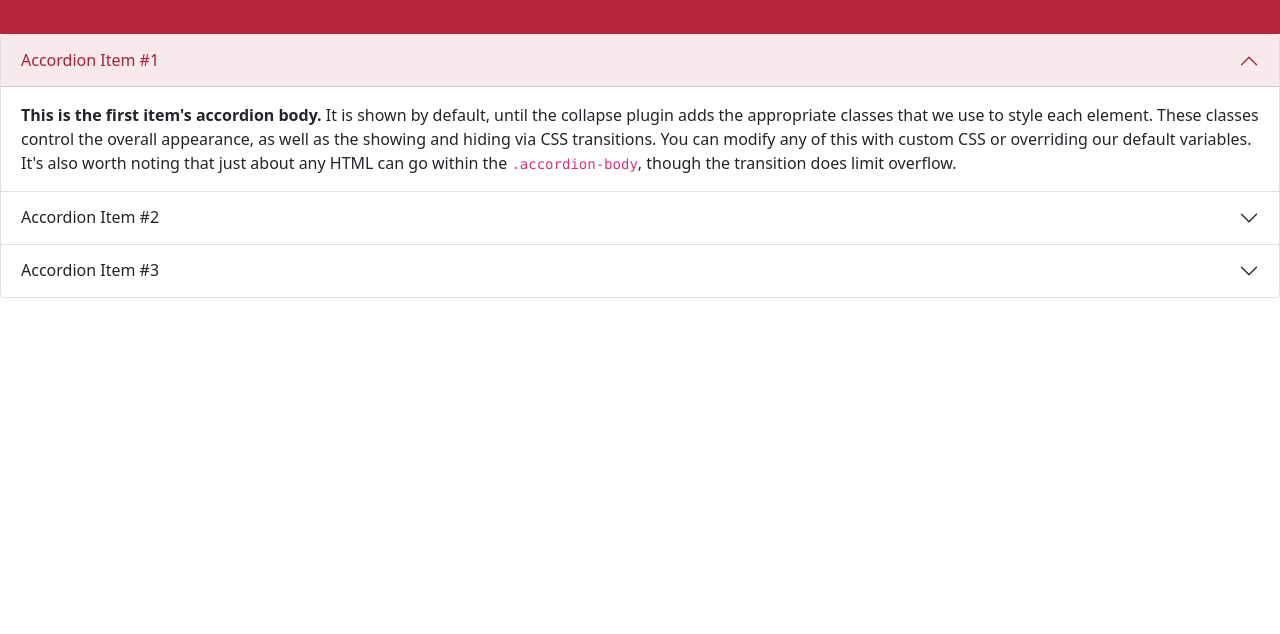
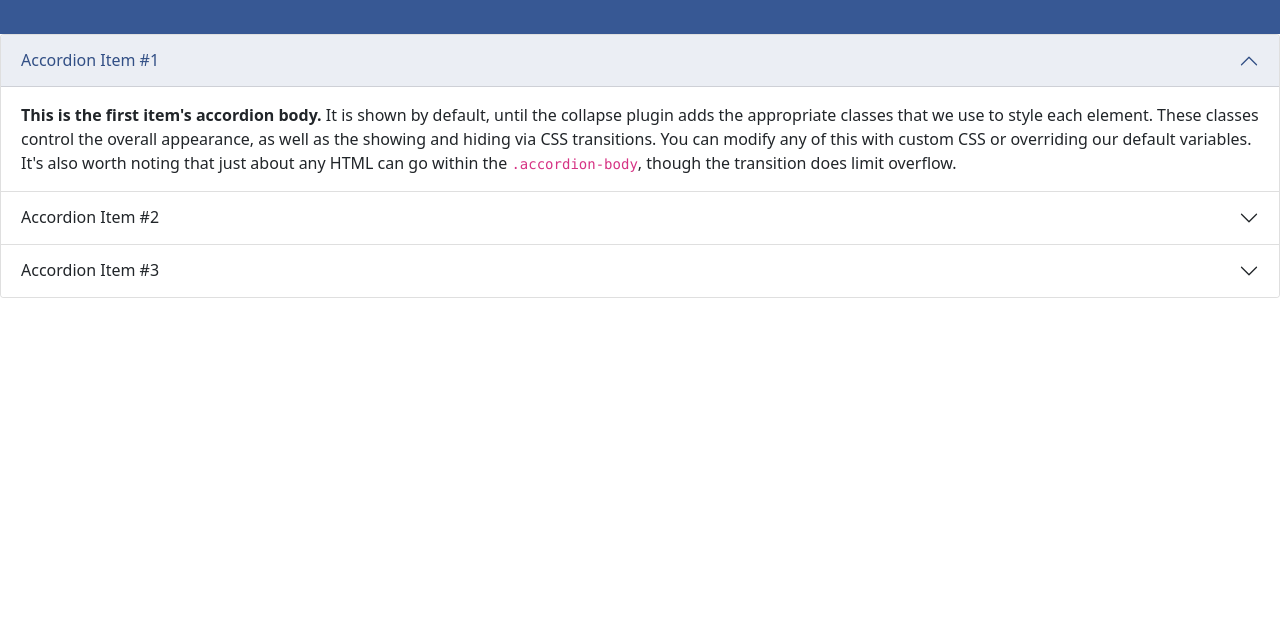
Before and after one commit to arpit04tripathi/sass-app, a website: page index.html in a window 1280 px wide. Shown: the part 166-800 px from the top of the page. Drawn offline with nearby package versions, Linux system fonts and the light colour scheme; files that its build step writes are made by us from their sources.

Commit message:
update color

```diff
--- a/scss/_custom.scss
+++ b/scss/_custom.scss
@@ -1 +1 @@
-$primary: rgb(182, 38, 62);
+$primary: rgb(55, 88, 148);
```
